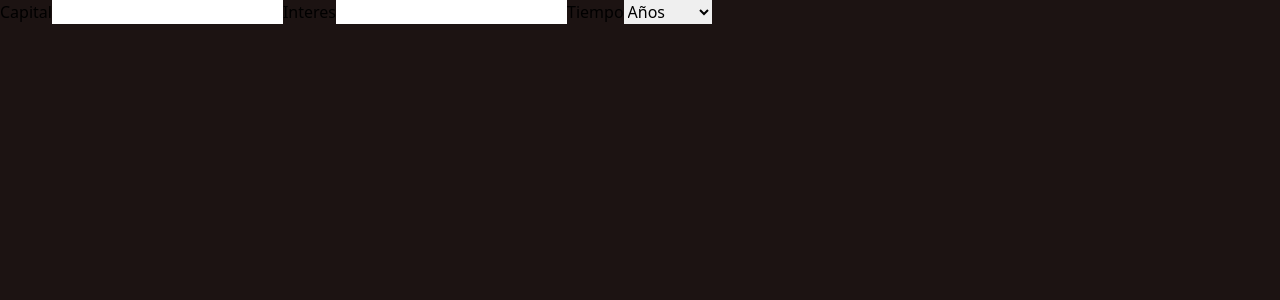
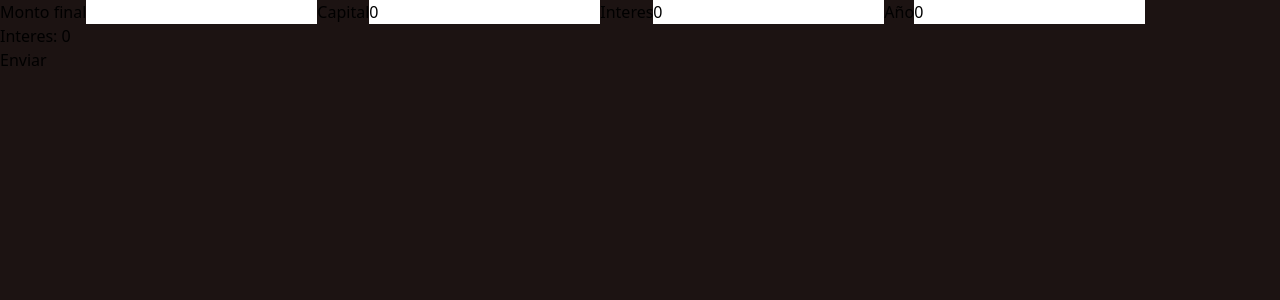
Before and after one commit to bjxuss/JBJ-Economic, a React (Vite) app: page /is in a window 1280 px wide. Shown: the top 300 px of the page. Built offline with nearby package versions, Linux system fonts and the light colour scheme.

Commit message:
Modificando el formulario para almacenar los datos y creando una funcion para resolver una ecuación (1/4)

```diff
--- /dev/null
+++ b/src/components/01_Interes-Simple/Form-IS.tsx
@@ -0,0 +1,94 @@
+//hooks react
+import { ChangeEvent, useState } from "react";
+import { Interes_Simple } from "./Valor_Futuro";
+
+
+interface Interes {
+    capital: number,
+    interes: number,
+    tiempo: number,
+}
+
+
+
+const Form = () => {
+
+    //estado de la interface
+    const [state, setState] = useState<Interes>({
+        capital: 0,
+        interes: 0,
+        tiempo: 0,
+    })
+
+    //Estado del resultado
+    const [result, setResult] = useState<number>(0)
+
+
+    // Metodo para obtener el valor del input
+    const handleInputChange = (event: ChangeEvent<HTMLInputElement>) => {
+        console.log(event.target.value);
+
+        const { name, value } = event.target;
+
+         setState(prevState => ({
+        ...prevState,
+        [name]: parseFloat(value),
+        }));
+
+      }
+
+
+
+  // Funcion para enviar los datos
+  const onSubmit = (e: React.FormEvent<HTMLFormElement>) => {
+    e.preventDefault();
+    console.log(state.capital + " - " + state.interes + " - " + state.tiempo);
+    const response = Interes_Simple(state.capital,state.interes,state.tiempo)
+    console.log(response);
+
+    setResult(response)
+  }
+  return (
+    <section>
+        <div>
+            <form action="" onSubmit={onSubmit} className="">
+
+                <label htmlFor="">Monto final</label>
+                <input type="number" name="monto" id=""
+                        />
+
+                <label htmlFor="">Capital</label>
+                <input type="number" name="capital" id=""
+                       onChange={handleInputChange}
+                       value={state.capital} />
+
+                <label htmlFor="">Interes</label>
+                <input type="number" name="interes" id=""
+                        onChange={handleInputChange}
+                        value={state.interes} />
+
+
+                <label htmlFor="">Año</label>
+                <input type="number" name="tiempo" onChange={handleInputChange} value={state.tiempo} />
+
+                <h1>Interes: <span>{result}</span></h1>
+
+                <button type="submit">Enviar</button>
+
+
+                {/*
+                <label htmlFor="">Tiempo</label>
+                 */}
+                {/* <select name="tiempo" id="">
+                    <option value="Año">Años</option>
+                    <option value="" >Intervalo</option>
+
+                </select> */}
+
+            </form>
+        </div>
+   </section>
+  )
+}
+
+export default Form
--- a/src/components/01_Interes-Simple/Valor_Futuro.tsx
+++ b/src/components/01_Interes-Simple/Valor_Futuro.tsx
@@ -1,36 +1,11 @@
-// import { useState } from "react";
+export function Interes_Simple(capital:number,tasa_interes:number, tiempo:number) {
 
-const Valor_Futuro = () => {
+    const tasa_interes_porcental:number = tasa_interes / 100
 
-    // const [state, setstate] = useState(0)
-  return (
-   <section>
-        <div>
-            <form action="">
-                <label htmlFor="">Capital</label>
-                <input type="number" name="capital" id="" />
+        const convertirTiempo:number = tiempo / 12
 
-                <label htmlFor="">Interes</label>
-                <input type="number" name="interes" id="" />
+        const interesSimple = capital * tasa_interes_porcental * convertirTiempo
 
-                <label htmlFor="">Tiempo</label>
+        return interesSimple
 
-                <select name="tiempo" id="">
-                    <option value="Año">Años</option>
-                    <option value="">Intervalo</option>
-
-                </select>
-                {/* {calcular_Monto_Final(state,state,state)} */}
-            </form>
-        </div>
-   </section>
-  )
 }
-
-// function calcular_Monto_Final(capital:number,interes:number, tiempo:number ) {
-//     const interes_decimal:number = interes / 100
-//     return {interes_decimal, tiempo};
-
-// }
-
-export default Valor_Futuro
--- a/src/pages/Interes_Simple.tsx
+++ b/src/pages/Interes_Simple.tsx
@@ -1,9 +1,9 @@
-import Valor_Futuro from "../components/01_Interes-Simple/Valor_Futuro"
+import Form from "../components/01_Interes-Simple/Form-IS"
 
 
 const Interes_Simple = () => {
   return (
-    <Valor_Futuro />
+    <Form />
   )
 }
 export default Interes_Simple
```
